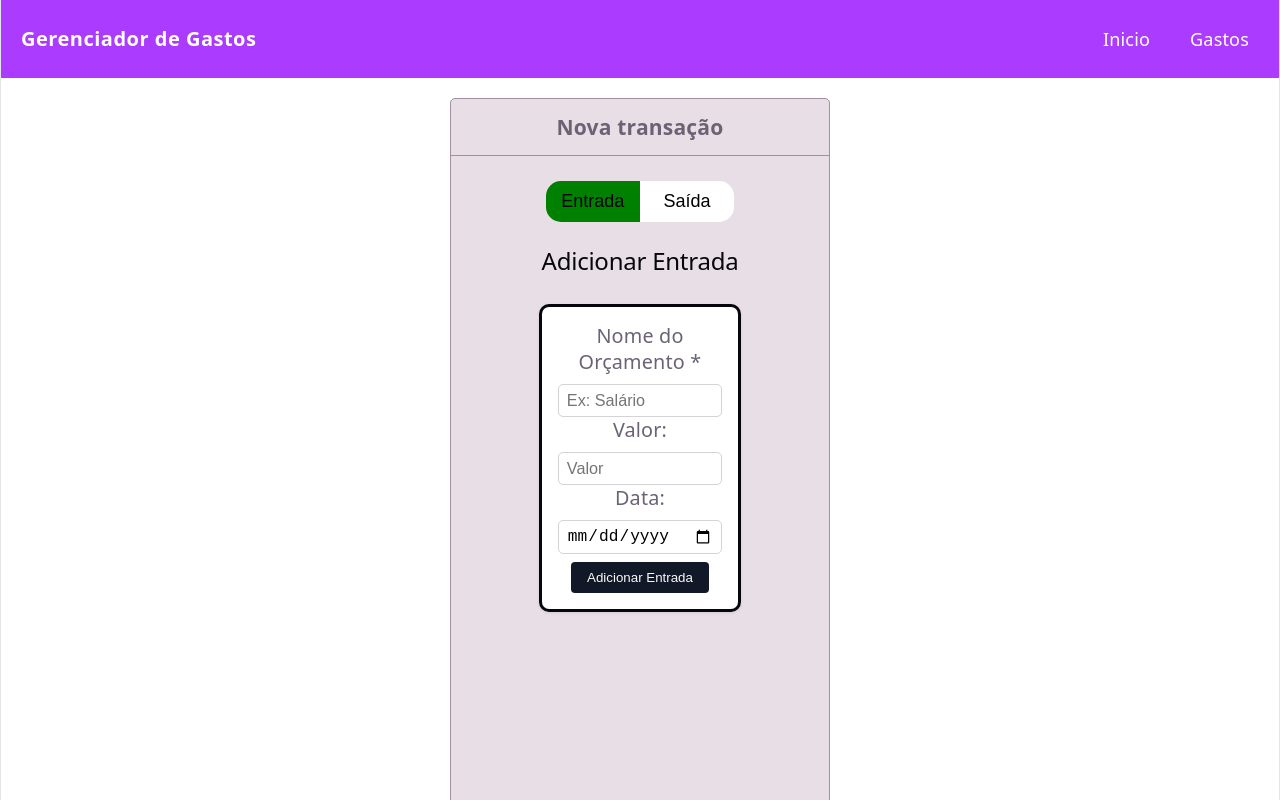
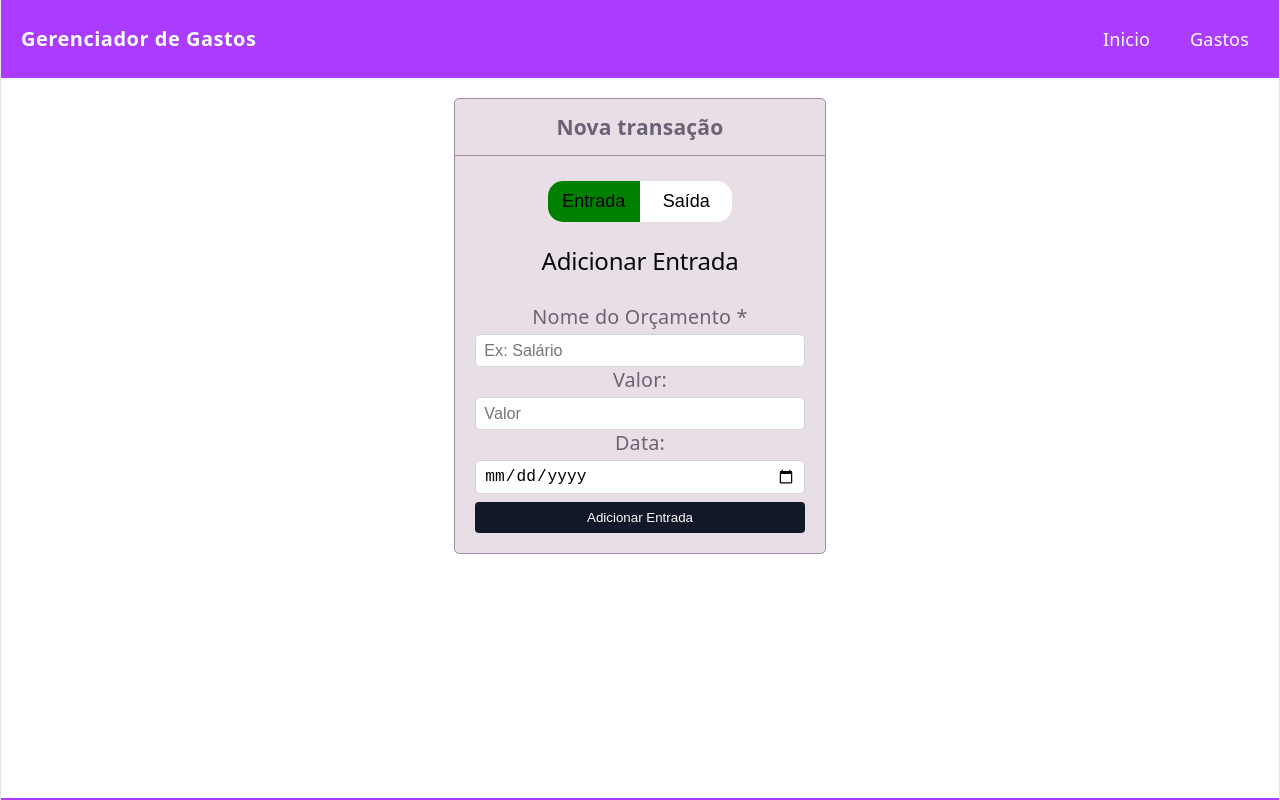
Before and after one commit to AlefeAlvesC/Projeto-Final-Modulo4-IteamFullStack, a React (Vite) app in the folder controle-gastos-pessoais-app/: page /adicionar in a window 1280 px wide. Shown: the top 800 px of the page. Built offline with nearby package versions, Linux system fonts and the light colour scheme.

Commit message:
estilização dos formulários de gasto e entrada

```diff
--- a/controle-gastos-pessoais-app/src/components/FormNovaEntrada.jsx
+++ b/controle-gastos-pessoais-app/src/components/FormNovaEntrada.jsx
@@ -38,7 +38,7 @@ function FormNovaEntrada() {
   };
 
   return (
-      <main>
+      <div>
       <h2>Adicionar Entrada</h2>
       <section>
       <form onSubmit={handleSubmit} className="div-form-orcamento">
@@ -52,6 +52,8 @@ function FormNovaEntrada() {
           onChange={handleChange}
           required
         />
+        </div>
+        <div>
         <label htmlFor="valor">Valor: </label>
         <input
           type="number"
@@ -61,6 +63,8 @@ function FormNovaEntrada() {
           onChange={handleChange}
           required
         />
+        </div>
+        <div>
         <label htmlFor="data">Data: </label>
         <input
           type="date"
@@ -69,12 +73,12 @@ function FormNovaEntrada() {
           onChange={handleChange}
           required
         />
+        </div>
 
         <button className="btn-adicionar-entrada" type="submit">Adicionar Entrada</button>
-        </div>
       </form>
       </section>
-    </main>
+      </div>
   );
 }
 
--- a/controle-gastos-pessoais-app/src/components/FormNovoGasto.jsx
+++ b/controle-gastos-pessoais-app/src/components/FormNovoGasto.jsx
@@ -57,6 +57,8 @@ function FormNovoGasto(){
   if (!gastos) return null
 
   return (
+    <div>
+    <h2>Adicionar Gasto</h2>
     <section>
       <form onSubmit={handleSubmit} className="gasto-form">
         <div>
@@ -98,6 +100,7 @@ function FormNovoGasto(){
       </form>
 
     </section>
+    </div>
   )
 
 }
--- a/controle-gastos-pessoais-app/src/index.css
+++ b/controle-gastos-pessoais-app/src/index.css
@@ -224,19 +224,14 @@ footer {
   text-decoration: none;
 }
 
-.gasto-form, .div-form-orcamento {
-  width: 60%;
-  justify-content: center;
-  background-color: #ffffff;
-  padding: 16px;
-  border-radius: 10px;
-  border: 3px solid #08060d;
-  box-shadow: 0 1px 3px rgba(15, 23, 42, 0.1);
-  margin-bottom: 16px;
+.gasto-form, .div-form-orcamento{
+  display: flex;
+  flex-direction: column;
+  width: 100%;
+
 }
 
 .gasto-form label, .div-form-orcamento label{
-  display: block;
   margin-bottom: 5px;
   font-size: 1.1rem;
 }
@@ -320,6 +315,7 @@ footer {
   display: flex;
   flex-direction: column;
   align-items: center;
+  width: 30%;
   gap: 25px;
   border: 1px solid rgb(163, 142, 164);
   border-radius: 5px;
```
